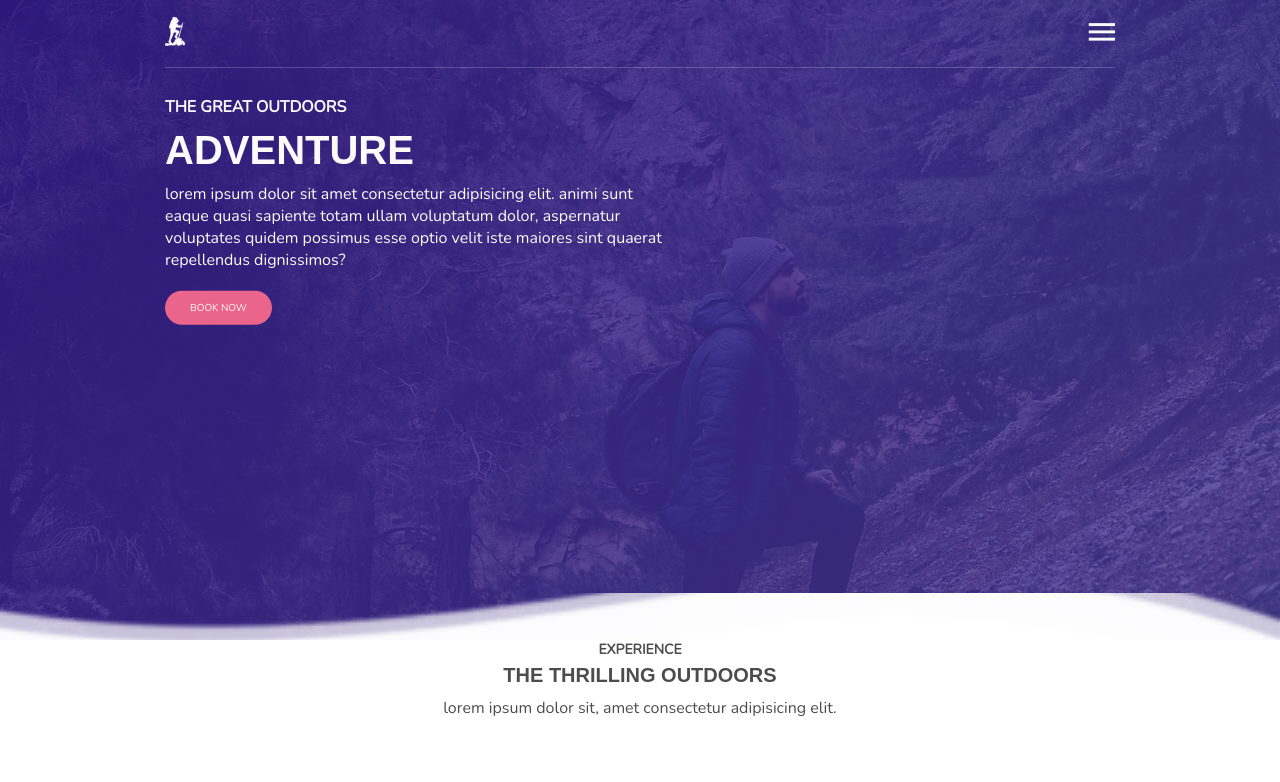
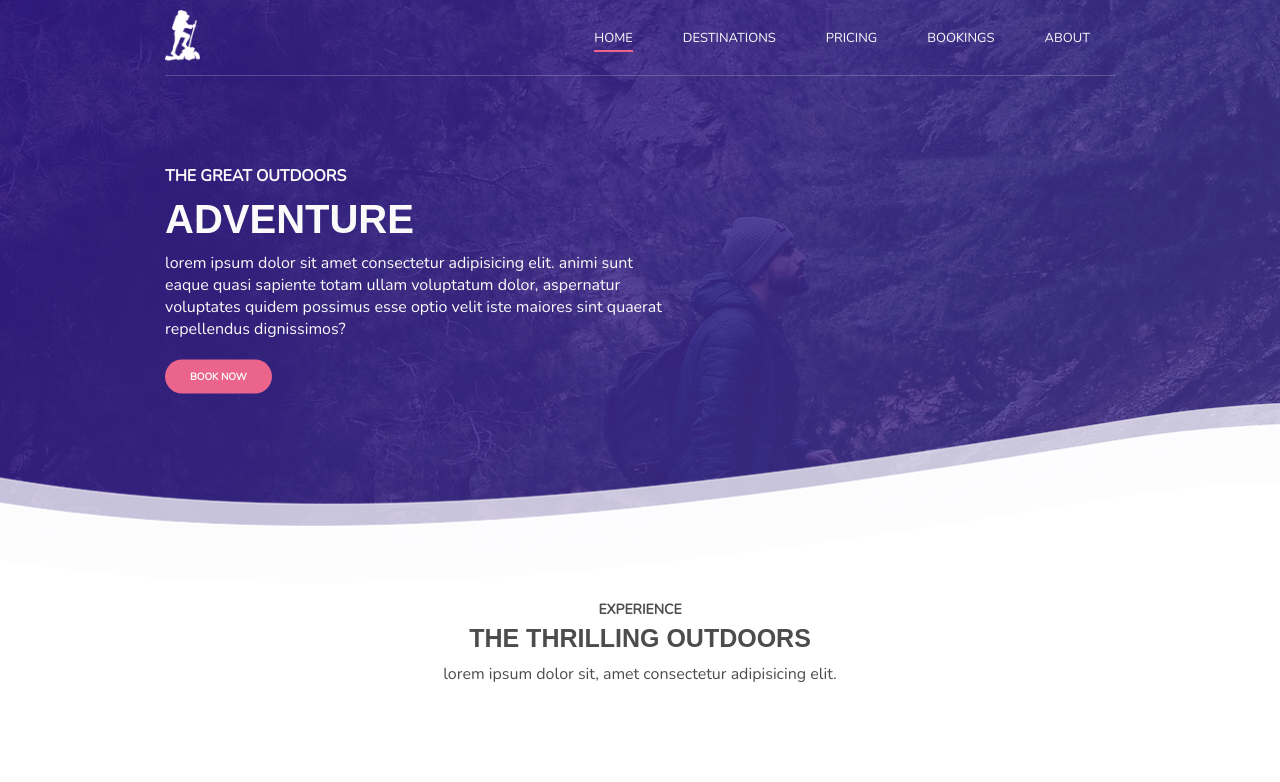
Before and after one commit to mainangethe/tour_responsive_lp, a plain HTML site: page src/index.html in a window 1280 px wide. Shown: the top 782 px of the page. Drawn offline with nearby package versions, Linux system fonts and the light colour scheme; a web font is replaced by a local one.

Commit message:
Add responsiveness styles
- Allow full responsiveness in different screen sizes

```diff
--- a/assets/stylesheets/main.css
+++ b/assets/stylesheets/main.css
@@ -161,7 +161,7 @@ nav  {
 
     position: absolute;
     left: 0;
-    bottom: 0;
+    bottom: -0.3rem;
     width: 100%;
     height: 4.7rem;
   }
@@ -190,6 +190,7 @@ nav  {
 
 .btn  {
   text-transform: uppercase;
+  font-weight: bold;
   background-color: #eb648c;
   color: #fafafa;
 
@@ -291,7 +292,7 @@ nav  {
     background-size: cover;
 
     position: absolute;
-    top: 0;
+    top: -0.3rem;
     left: 0;
     width: 100%;
     height: 4.7rem;
@@ -359,3 +360,120 @@ footer  {
   color: rgba(0, 0, 0, .7);
   background-color: #d7d4ed;
 }
+
+
+
+
+
+/* 9. Responsive Styles */
+@media screen and (min-width: 350px)  {
+  .main-message  { transform: translateY(40%);}
+}
+
+
+@media screen and (min-width: 470px)  {
+  .hero::before  {
+    height: 9.4rem;
+    background: url('../images/wave-medium.png');
+    background-size: cover;
+  }
+
+
+  .testimonials::before  {
+    height: 9.4rem;
+    background: url('../images/wave-medium-reversed.png');
+    background-size: cover;
+  }
+}
+
+
+@media screen and (min-width: 700px)  {
+  header  { height: 8rem; }
+
+
+  .nav-brand  { width: 3.5rem; }
+
+
+  .nav-list  {
+    width: initial;
+    height: initial;
+
+    position: initial;
+    top: initial;
+    right: initial;
+
+    flex-direction: row;
+    transition: initial;
+
+    background-color: transparent;
+  }
+
+
+  .menu-icons  { display: none; }
+
+
+  .nav-item  { margin: 0 2.3rem; }
+
+
+  .nav-link,
+  .current-page  {
+    color: #fafafa;
+    position: relative;
+    font-size: 1.3rem;
+  }
+
+    .nav-link::before,
+    .current-page::before  {
+      content: '';
+      background-color: #eb648c;
+
+      position: absolute;
+      left: 0;
+      bottom: -.5rem;
+      width: 100%;
+      height: 2px;
+
+      transform: scaleX(0);
+      transform-origin: left;
+      transition: transform 650ms;
+    }
+
+    .current-page::before  { transform: scaleX(1); }
+
+    .nav-link:hover::before  { transform: scaleX(1); }
+
+
+  .hero  { height: 60vh; }
+
+
+  .main-message  { transform: translateY(50%); }
+
+  .title-heading h2  { font-size: 2.5rem; }
+}
+
+
+@media screen and (min-width: 950px)  {
+  .hero  { height: 70vh; }
+
+
+  .nav-item  { margin: 0 2.5rem; }
+
+
+  .hero::before  {
+    height: 22.7rem;
+    background: url('../images/wave-large.png');
+    background-size: cover;
+  }
+
+
+  .testimonials::before  {
+    height: 22.7rem;
+    background: url('../images/wave-large-reversed.png');
+    background-size: cover;
+  }
+}
+
+
+@media screen and (min-width: 1200px)  {
+  .hero  { height: 75vh; }
+}
--- a/src/index.html
+++ b/src/index.html
@@ -45,7 +45,7 @@
           </div>
 
 
-          <li class="nav-item"><a href="#" class="nav-link">Home</a></li>
+          <li class="nav-item"><a href="#" class="nav-link current-page">Home</a></li>
           <li class="nav-item"><a href="#" class="nav-link">Destinations</a></li>
           <li class="nav-item"><a href="#" class="nav-link">Pricing</a></li>
           <li class="nav-item"><a href="#" class="nav-link">Bookings</a></li>
```
